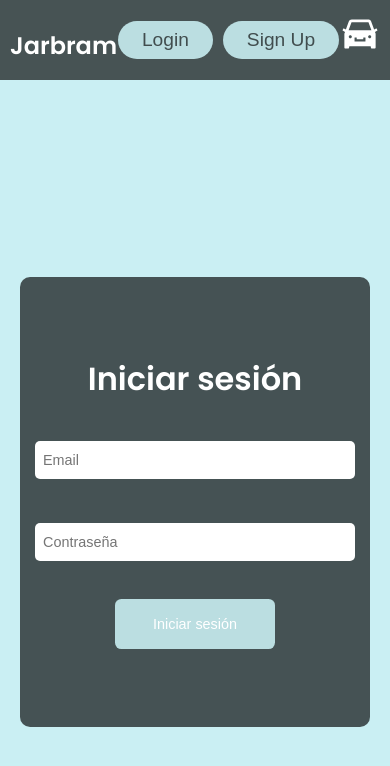
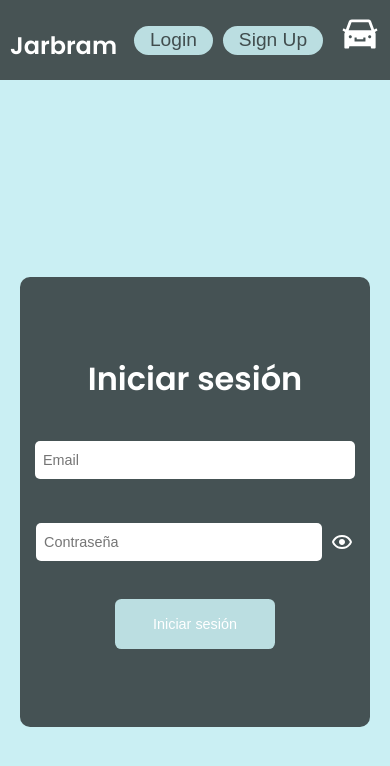
Before and after one commit to Jarbram/CarService, a React (Create React App) app in the folder client/: page /login in a window 390 px wide. Shown: the top 766 px of the page. Built offline with nearby package versions, Linux system fonts and the light colour scheme.

Commit message:
update any styles and routes in reactjs

```diff
--- a/client/src/App.js
+++ b/client/src/App.js
@@ -1,7 +1,7 @@
 import { Switch, Route } from 'react-router-dom';
-import Login from './components/login/Login.jsx';
-import SignUp from './components/signup/SignUp.jsx';
-import Home from './pages/home/Home.jsx';
+import Login from './/pages/login/Login.jsx';
+import SignUp from './/pages/signup/SignUp.jsx';
+import Home from './/pages/home/Home.jsx';
 
 
 function App() {
--- a/client/src/components/navbar/navbar.css
+++ b/client/src/components/navbar/navbar.css
@@ -120,4 +120,12 @@ li, a, button {
     .hamburger:hover {
       color: var(--color-bg);
     }
+
+    .btn-login  {
+      padding: 0.2rem 1rem;
+    }
+
+    .btn-signUp {
+      padding: 0.2rem 1rem;
+    }
   }
--- a/client/src/components/slider/Slider.jsx
+++ b/client/src/components/slider/Slider.jsx
@@ -1,5 +1,6 @@
 import React, { useState, useEffect } from 'react';
 import './Slider.css';
+import {AiFillCaretRight, AiFillCaretLeft} from 'react-icons/ai';
 
 const Slider = () => {
   const [activeIndex, setActiveIndex] = useState(0);
@@ -43,12 +44,8 @@ const Slider = () => {
       <img className="slider-img" src={slideItems[activeIndex].imgUrl} alt={slideItems[activeIndex].alt} />
       <div className="slider-description">{slideItems[activeIndex].description}</div>
       <div className="slider-nav">
-        <button className="slider-nav-btn slider-nav-prev" onClick={handlePrevClick}>
-          Prev
-        </button>
-        <button className="slider-nav-btn slider-nav-next" onClick={handleNextClick}>
-          Next
-        </button>
+        <AiFillCaretLeft className="slider-nav-btn slider-nav-prev" onClick={handlePrevClick} />
+        <AiFillCaretRight className="slider-nav-btn slider-nav-next" onClick={handleNextClick} />
       </div>
     </div>
   );
--- a/client/src/components/login/Login.jsx
+++ b/client/src/pages/login/Login.jsx
@@ -1,13 +1,21 @@
 import React, { useState, useEffect, useMemo } from 'react';
 import axios from 'axios';
-import Navbar from '../navbar/Navbar';
+import Navbar from '../../components/navbar/Navbar';
 import './login.css';
+import {BiShow} from 'react-icons/bi';
 
 const Login = () => {
+  const [showPassword, setShowPassword] = useState(false);
   const [user, setUser] = useState({
     email: "",
     password: "",
   });
+
+
+  const handleShowPassword = () => {
+    setShowPassword((prevState) => !prevState);
+  }
+
   const [error, setError] = useState(null);
 
   const handleChange = (e) => {
@@ -66,7 +74,7 @@ const Login = () => {
           </div>
           <div className='password-container'>
             <input
-              type='password'
+              type={showPassword ? 'text' : 'password'}
               id='password'
               name='password'
               placeholder='Contraseña'
@@ -74,6 +82,7 @@ const Login = () => {
               onChange={handleChange}
               required
             />
+            <BiShow className='show-password' onClick={handleShowPassword} />
           </div>
           <button  type="submit" className="btn" disabled={disabled}>
             Iniciar sesión
--- a/client/src/components/login/login.css
+++ b/client/src/pages/login/login.css
@@ -53,13 +53,29 @@ input::placeholder{
 
 .password-container{
     display: flex;
-    justify-content: center;
-    flex-direction: column;
+    justify-content: space-between;
+    padding: 0 1rem;
     align-items: center;
     width: 100%;
     height: 50px;
-    border-radius: 10px;
     margin-bottom: 2rem;
+}
+
+.password-container input{
+    width: 90%;
+}
+
+.show-password{
+    font-size: 1.5rem;
+    display: flex;
+    justify-content: center;
+    align-items: center;
+    cursor: pointer;
+    color: #ffffff;
+}
+
+.show-password:hover{
+    color: var(--color-bg);
 }
 
 .btn {
--- a/client/src/components/signup/SignUp.jsx
+++ b/client/src/pages/signup/SignUp.jsx
@@ -1,7 +1,7 @@
 import './signUp.css'
 import React, { useState, useMemo } from "react";
 import axios from "axios";
-import Navbar from '../navbar/Navbar.jsx'
+import Navbar from "../../components/navbar/Navbar";
 
 const SignUp = () => {
   const [user, setUser] = useState({
```
Also changed, not shown: client/src/pages/signup/signUp.css (renamed from client/src/components/signup/signUp.css).
